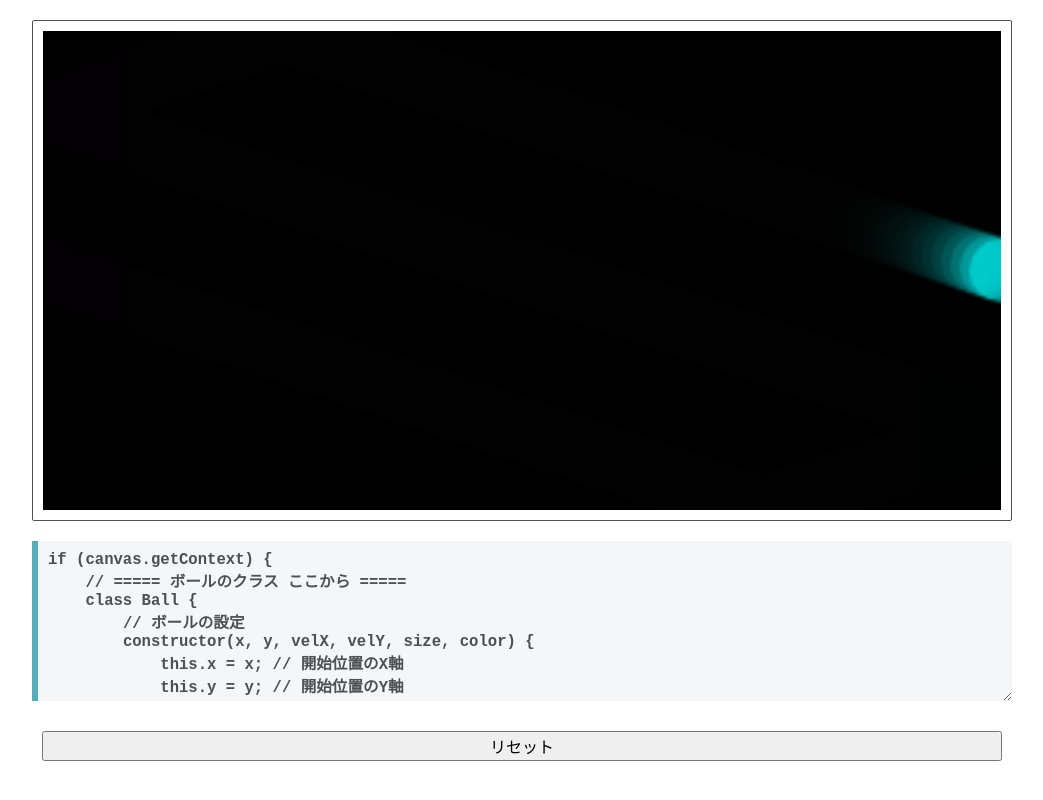
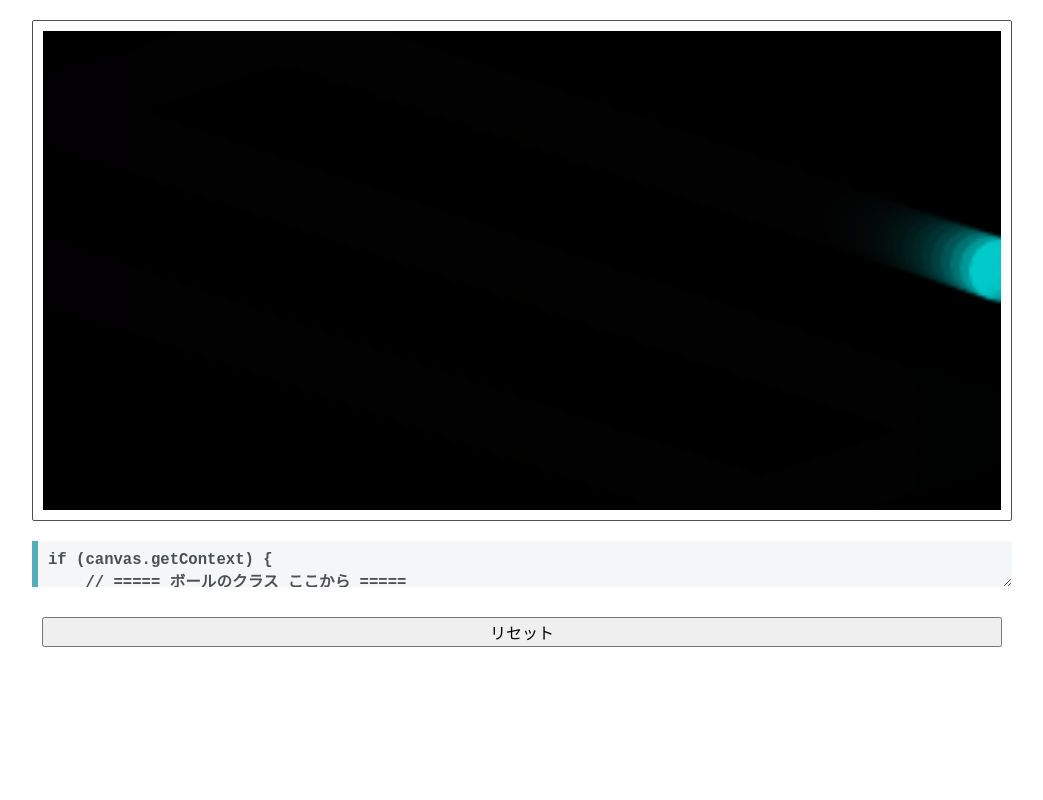
Before and after one commit to YScyber/canvas, a plain HTML site: page advanced/index.html in a window 1280 px wide. Shown: the whole page, without its empty margins (118-1161 px from the left). Drawn offline with Linux system fonts and the light colour scheme.

Commit message:
textarea要素のstyle属性を削除

```diff
--- a/advanced/index.html
+++ b/advanced/index.html
@@ -9,7 +9,7 @@
 </head>
 <body>
     <canvas class="positioning preview"></canvas>
-    <textarea class="positioning playable playable-js" style="height: 160px;">
+    <textarea class="positioning playable playable-js">
 if (canvas.getContext) {
     // ===== ボールのクラス ここから =====
     class Ball {
```
